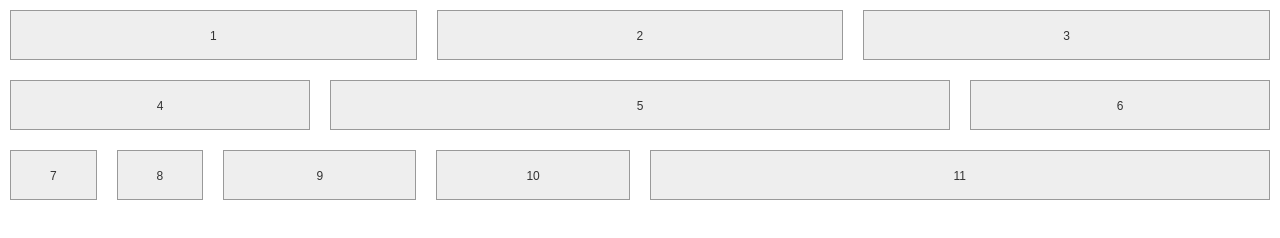
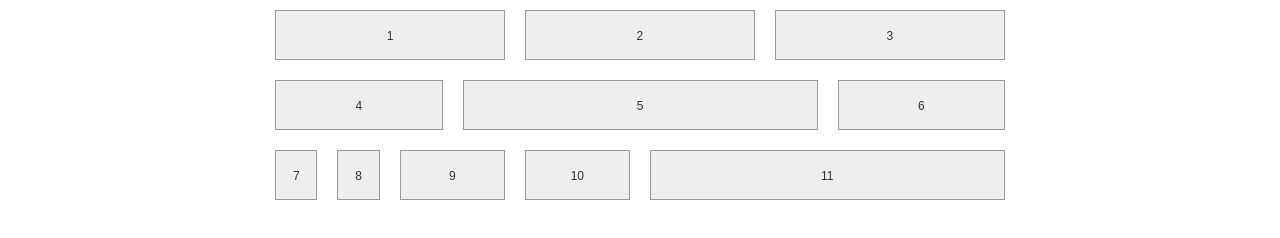
Before and after one commit to coci315/IFE2017_xiaowei, a website: page task08/index.html in a window 1280 px wide. Drawn offline with Linux system fonts and the light colour scheme.

Commit message:
let .container center horizontally

```diff
--- a/task08/index.html
+++ b/task08/index.html
@@ -10,7 +10,7 @@
 </head>
 
 <body>
-  <div class="container-fluid">
+  <div class="container">
     <div class="row">
       <div class="col-sm-4 col-xs-6">
         <p>1</p>
--- a/task08/scss/style.scss
+++ b/task08/scss/style.scss
@@ -22,6 +22,8 @@
 .container {
   padding-left: 10px;
   padding-right: 10px;
+  margin-left: auto;
+  margin-right: auto;
 }
 
 // 流式布局容器
```
Also changed, not shown: task08/css/style.css.
